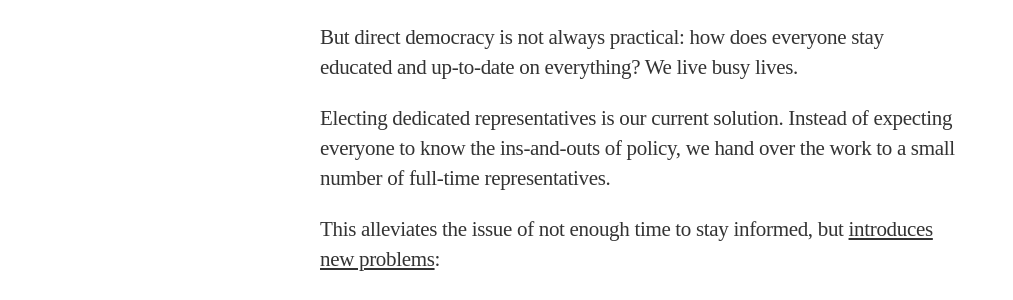
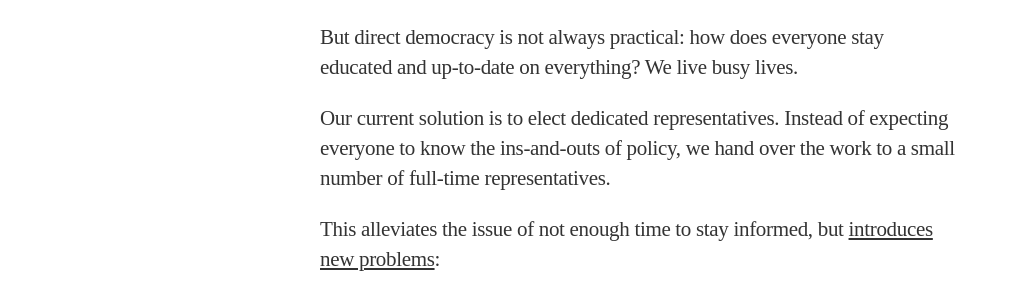
Before and after one commit to voteliquid/blog, a Jekyll site: the page built from _posts/2016-09-21-what-is-liquid-democracy.md, in a window 1280 px wide and 900 px high, scrolled down 1037 px. Shown: the part 154-454 px from the top of the window, without its empty margins (0-1013 px from the left). Built offline with Jekyll 4.4.1, drawn with Linux system fonts in a browser that asks for light colours; nearby versions of some CDN libraries; some web fonts are replaced.

Commit message:
WiLD: Simplify backwards grammar

```diff
--- a/_posts/2016-09-21-what-is-liquid-democracy.md
+++ b/_posts/2016-09-21-what-is-liquid-democracy.md
@@ -21,7 +21,7 @@ Its history goes back to ancient Athens, and inspired the Founding Fathers of th
 
 But direct democracy is not always practical: how does everyone stay educated and up-to-date on everything? We live busy lives.
 
-Electing dedicated representatives is our current solution. Instead of expecting everyone to know the ins-and-outs of policy, we hand over the work to a small number of full-time representatives.
+Our current solution is to elect dedicated representatives. Instead of expecting everyone to know the ins-and-outs of policy, we hand over the work to a small number of full-time representatives.
 
 This alleviates the issue of not enough time to stay informed, but [introduces new problems](http://www.gallup.com/poll/180113/2014-approval-congress-remains-near-time-low.aspx):
 
```
